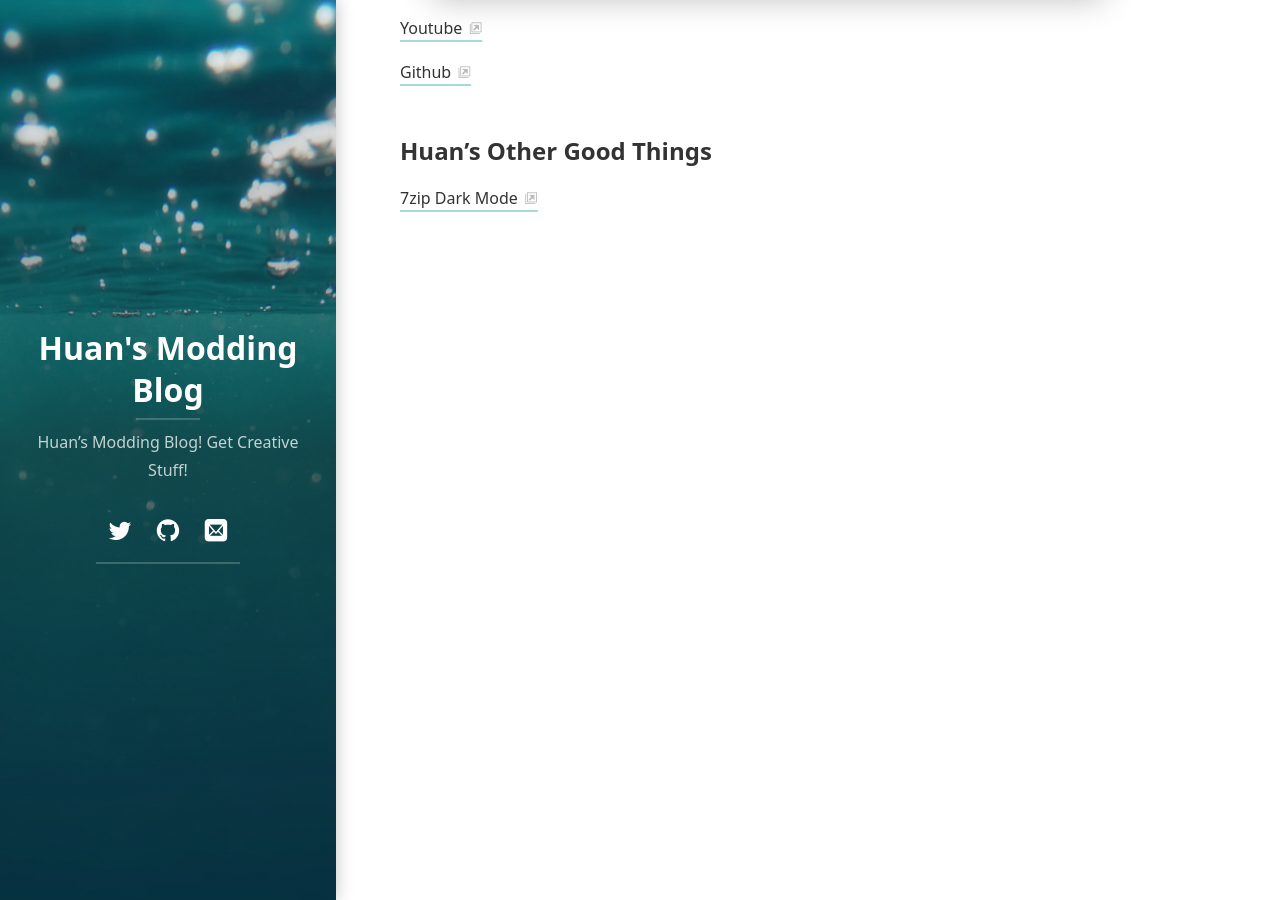
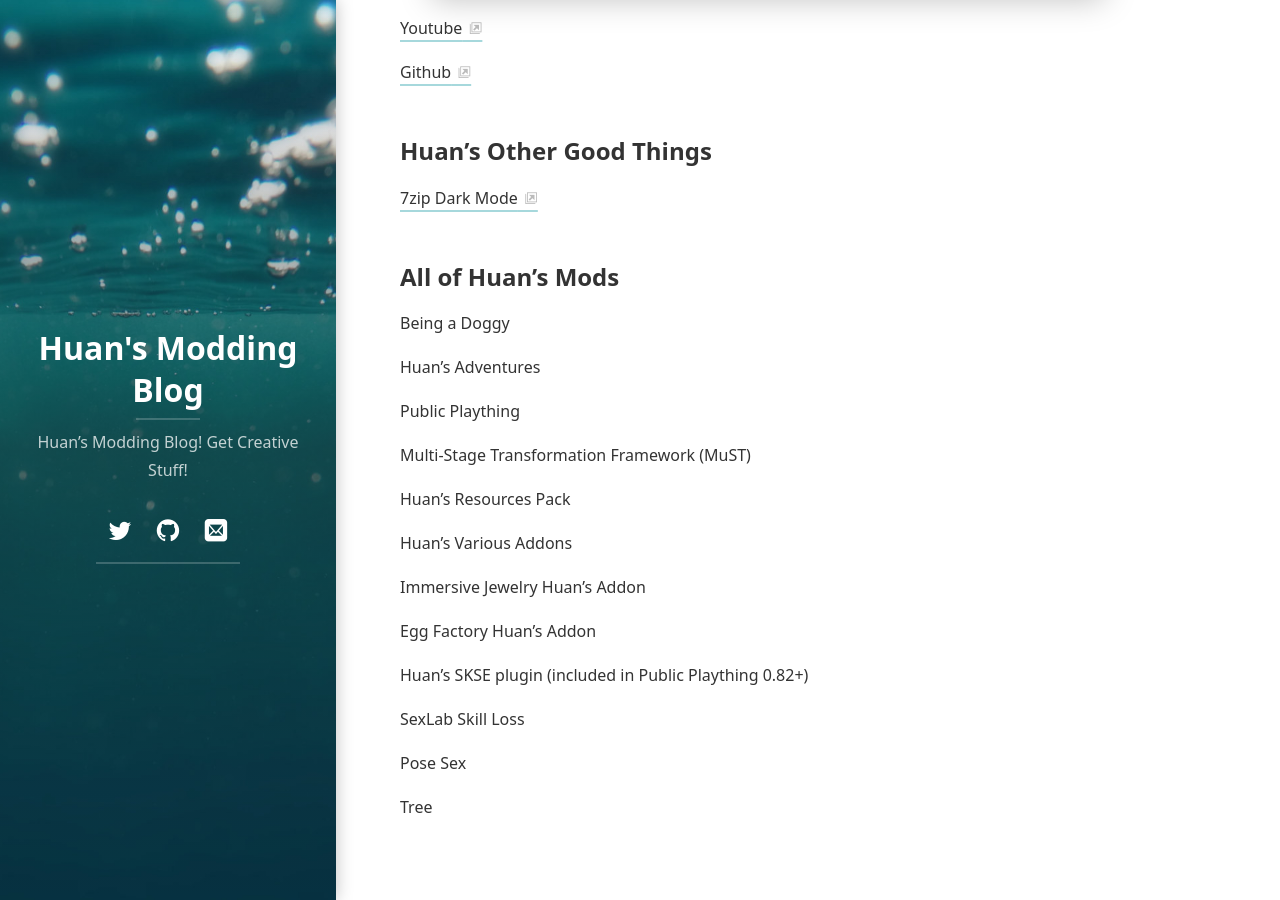
Before and after one commit to huanrenfeng/huanrenfeng.github.io, a Jekyll site: the page built from about.markdown, in a window 1280 px wide and 900 px high, scrolled down 402 px. Built offline with Jekyll 4.4.1, drawn with Linux system fonts in a browser that asks for light colours; cached includes are drawn as plain includes; nearby versions of some CDN libraries; some web fonts are replaced; library files that are not in the unit come from our copies.

Commit message:
Update about.markdown

```diff
--- a/about.markdown
+++ b/about.markdown
@@ -19,3 +19,31 @@ permalink: /about/
 ## Huan's Other Good Things
 
 [7zip Dark Mode](https://github.com/renfenghuan/7zipDarkmode)
+
+
+
+## All of Huan's Mods
+
+Being a Doggy
+
+Huan's Adventures
+
+Public Plaything
+
+Multi-Stage Transformation Framework (MuST)
+
+Huan's Resources Pack
+
+Huan's Various Addons
+
+Immersive Jewelry Huan's Addon
+
+Egg Factory Huan's Addon
+
+Huan's SKSE plugin (included in Public Plaything 0.82+)
+
+SexLab Skill Loss
+
+Pose Sex
+
+Tree
```
